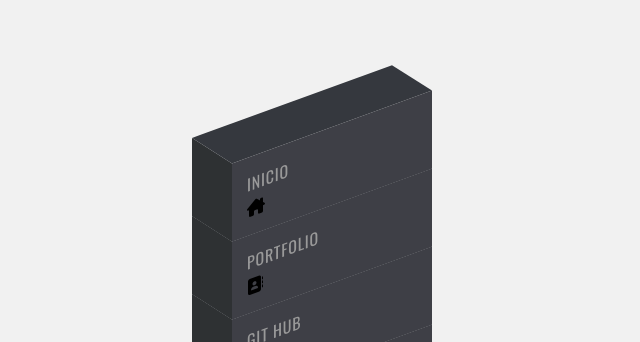
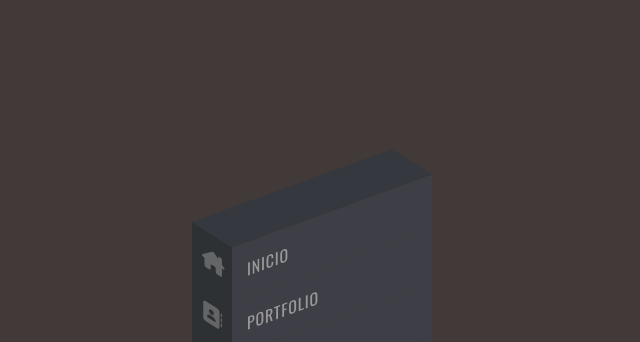
Before and after one commit to ricardolima29/IsometricMenuP, a plain HTML site: page index.html in a window 1280 px wide. Shown: the top 342 px of the page, without its empty margins (308-948 px from the left). Drawn offline with nearby package versions, Linux system fonts and the light colour scheme.

Commit message:
Update style.css

```diff
--- a/style.css
+++ b/style.css
@@ -13,7 +13,7 @@ body
     justify-content: center;
     align-items: center;
     min-height: 100vh;
-    background: #f1f1f1;
+    background: #180d0dd0;
 }
 
 
@@ -35,7 +35,7 @@ ul li
 ul li:hover
 {
     background:#4edf0b;
-    transform: translateX(50px);
+    transform: translateX(-50px);
 }
 ul li::before
 {
@@ -89,3 +89,25 @@ ul li:last-child::after{
 ul li:last-child:hover::after{
     box-shadow: -100px 120px 20px rgba(84, 199, 7, 0.87);
 }
+ul li span
+{
+    color: #999;
+    position: absolute;
+    position: absolute;
+    top: 0;
+    left: -30px;
+    width: 30px;
+    height: 100%;
+    transform-origin: right;
+    transform: skewY(45deg);
+    transition: 0.5s;
+    display:flex;
+    align-items: center;
+    opacity: 0.5;
+    font-size: 1.25em;
+}
+ul li:hover span
+{
+   color: #35383e;
+    opacity: 1;
+}
```
